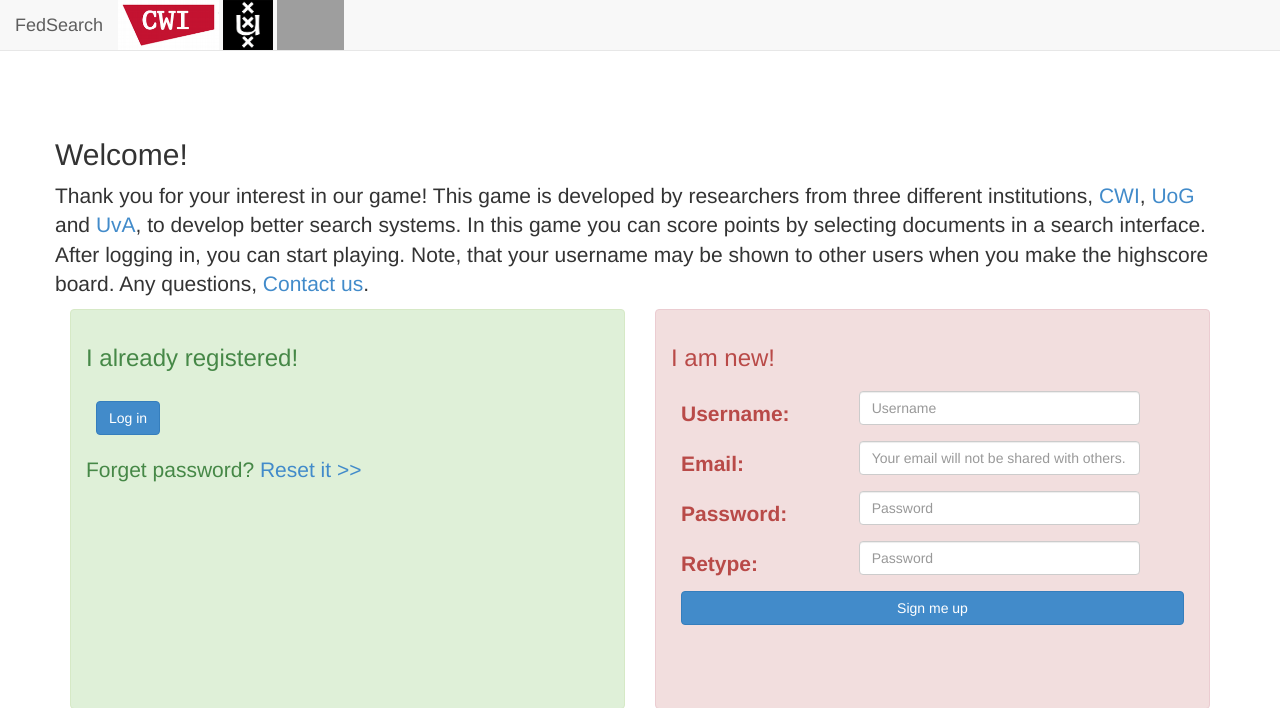
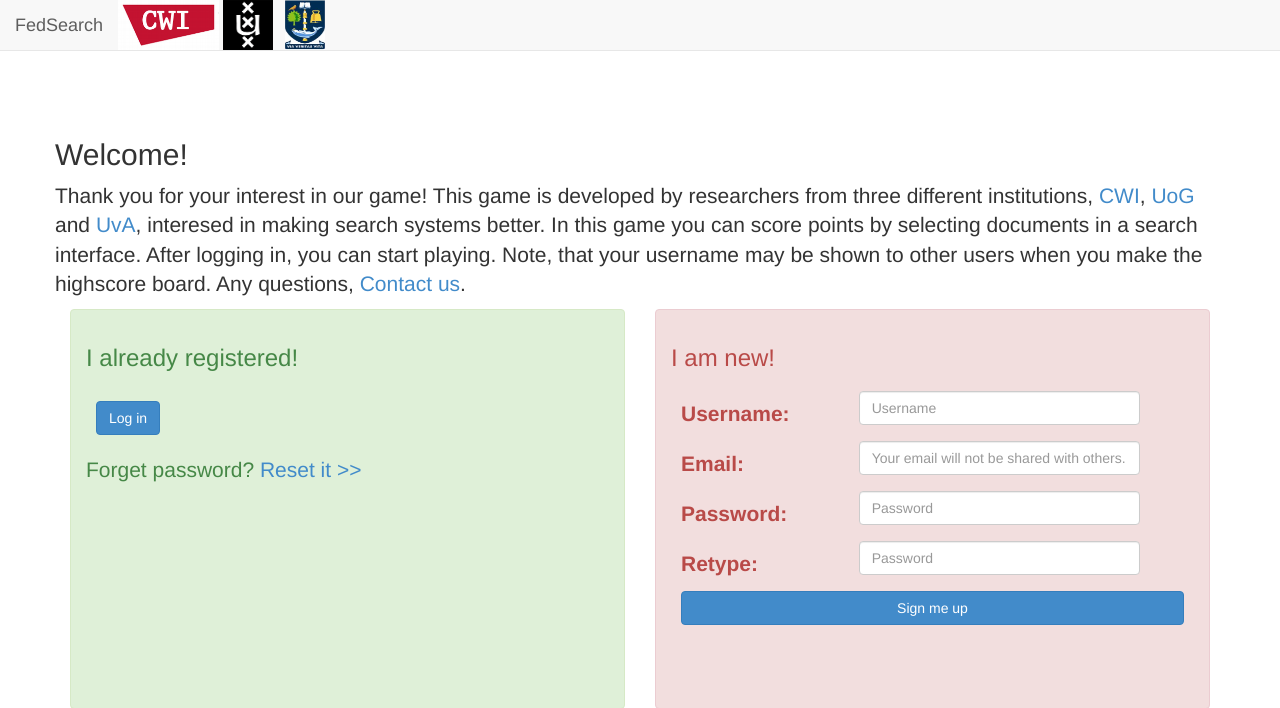
Before and after one commit to jiyinhe/fedweb_ui, a Django app: template fw_userstudy/templates/registration/login.html in a window 1280 px wide. Shown: the top 708 px of the page. Run offline with Django 3.2, Linux system fonts and the light colour scheme; the template is opened without the code that fills it, so the values that code supplies are empty; parts of the project's set-up code (start-up, migrations or seed data) failed here and were passed over; some libraries are stand-ins or nearby versions; grey boxes are pictures that could not be loaded.

Commit message:
small edits

```diff
--- a/fw_userstudy/templates/fw_base.html
+++ b/fw_userstudy/templates/fw_base.html
@@ -66,7 +66,8 @@
 	<a class="navbar-brand">FedSearch</a>
 	<img src="{% static "img/cwi_logo.png" %}" height="50"/>
 	<img src="{% static "img/uvalogo.png" %}" height="50"/>
-	<img src="{% static "img/uog_logo.png" %}" height="50"/>
+&nbsp;
+	<img src="{% static "img/uog_logo.jpg" %}" height="50" width="40"/>
 	{% if user.is_authenticated %}
 	<div class="navbar-right">
 	<p class="navbar-text">
--- a/fw_userstudy/templates/registration/login.html
+++ b/fw_userstudy/templates/registration/login.html
@@ -14,14 +14,14 @@
 	<h2>Welcome!</h2>
 	<p>
 		Thank you for your interest in our game! This game is
-developed by researchers from three different institutions, <a
-href="http://www.cwi.nl/">CWI</a>, <a
-href="http://www.gla.ac.uk/">UoG</a> and <a
-href="http://www.uva.nl/en/home">UvA</a>, to develop better search
-		systems. In this game you can score points by selecting documents in a
-		search interface. After logging in, you can start playing. Note, that
-		your username may be shown to other users when you make the highscore
-		board. Any questions, <a
+		developed by researchers from three different institutions, <a
+		href="http://www.cwi.nl/">CWI</a>, <a
+		href="http://www.gla.ac.uk/">UoG</a> and <a
+		href="http://www.uva.nl/en/home">UvA</a>, interesed in making search
+		systems better. In this game you can score points by selecting
+		documents in a search interface. After logging in, you can start
+		playing. Note, that your username may be shown to other users when you
+		make the highscore board. Any questions, <a
 		href="mailto:j.he@cwi.nl,m.m.bron@uva.nl">Contact us</a>.
 	</p>
 
```
